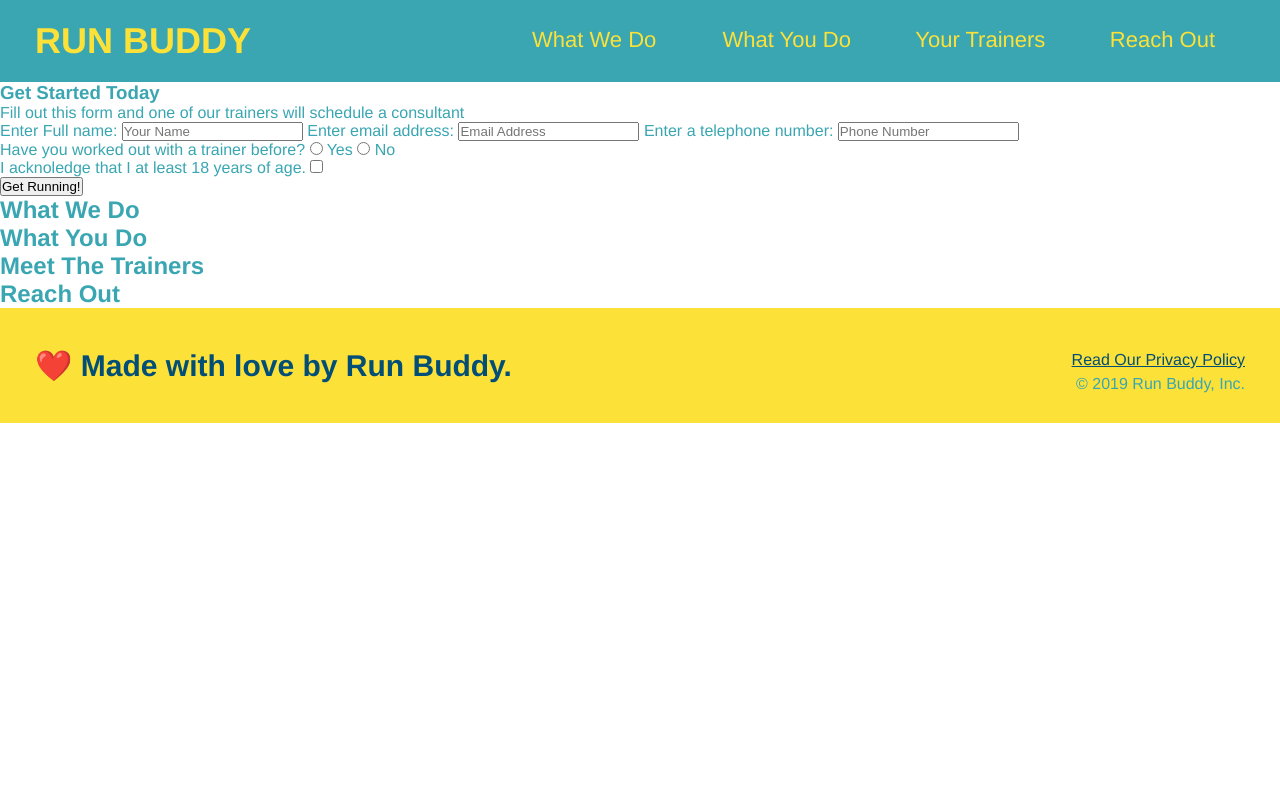
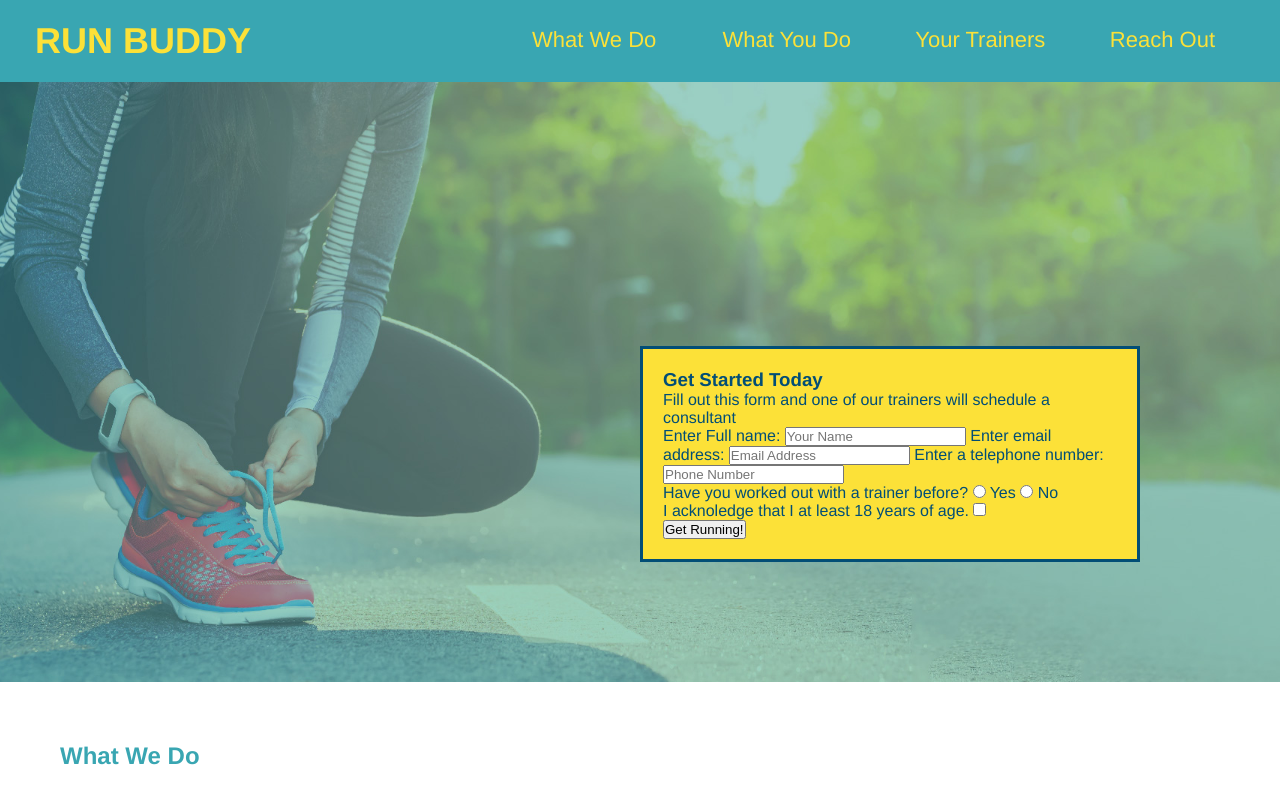
Before and after one commit to JamesVaris/run-buddy, a plain HTML site: page index.html in a window 1280 px wide. Shown: the top 800 px of the page. Drawn offline with Linux system fonts and the light colour scheme.

Commit message:
Hero/form class styling & positioning

```diff
--- a/assets/css/style.css
+++ b/assets/css/style.css
@@ -65,3 +65,26 @@ footer div {
 footer a {
     color: #024e76;
 }
+
+section {
+    padding: 60px;
+}
+/* Hero style start */
+.hero {
+    background-image: url("../images/hero-bg.jpeg");
+    height: 600px;
+    background-size: cover;
+    background-position: center;
+    position: relative;
+}
+/* Hero style ends */
+.hero-form {
+    background-color: #fce138;
+    padding: 20px;
+    width: 500px;
+    color: #024e76;
+    border: solid 3px #024e76;
+    position: absolute;
+    bottom: 120px;
+    right: 140px;
+}
--- a/index.html
+++ b/index.html
@@ -32,8 +32,8 @@
           </nav>
         </header>
         <!-- hero/jumbotron -->
-        <section>
-            <div>
+        <section class="hero">
+            <div class="hero-form">
                 <h3>Get Started Today</h3>
                 <p>Fill out this form and one of our trainers will schedule a consultant</p>
                 <!-- Add form element -->
```
Also changed, not shown: assets/images/hero-bg.jpeg (added).
